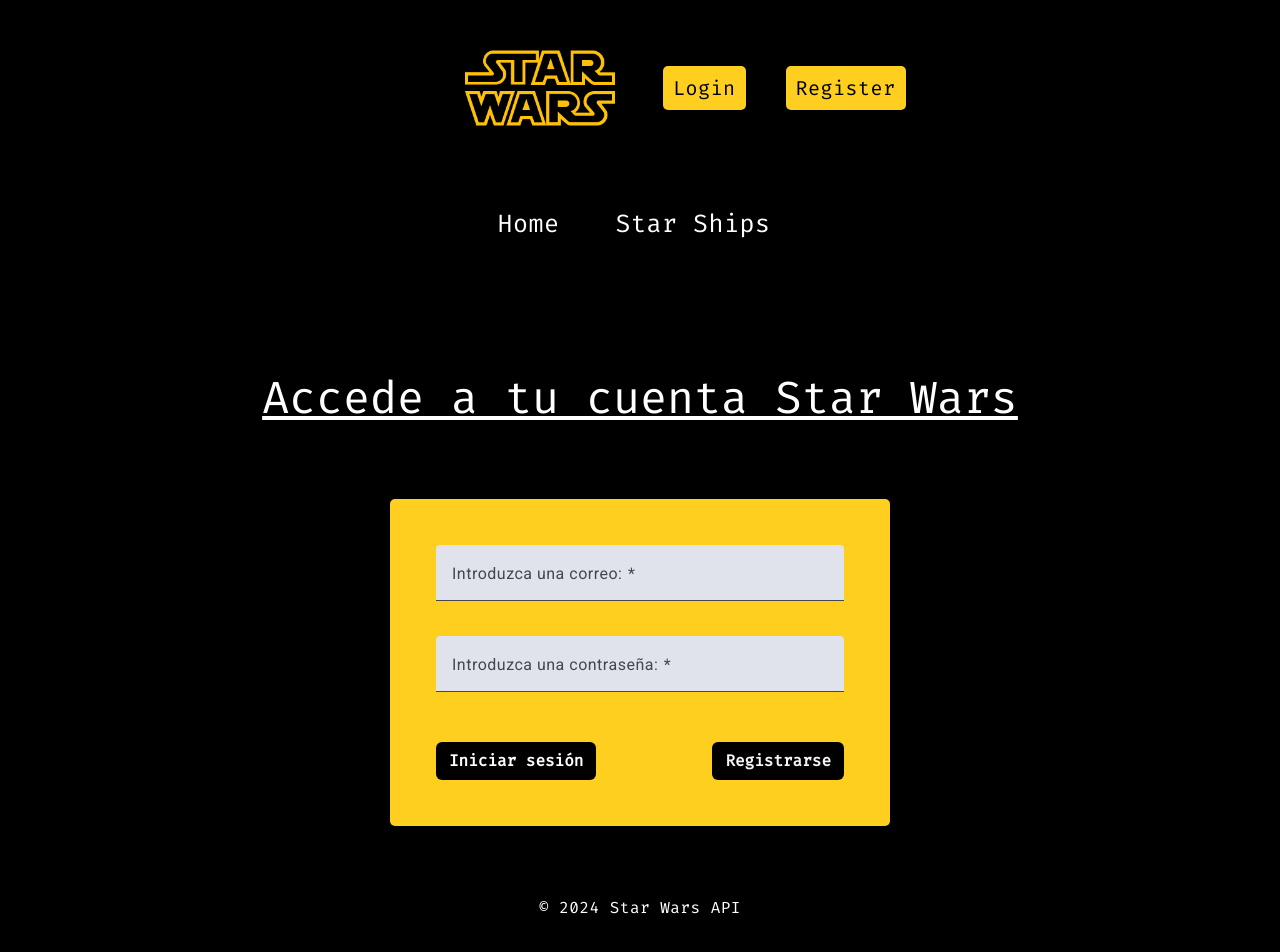
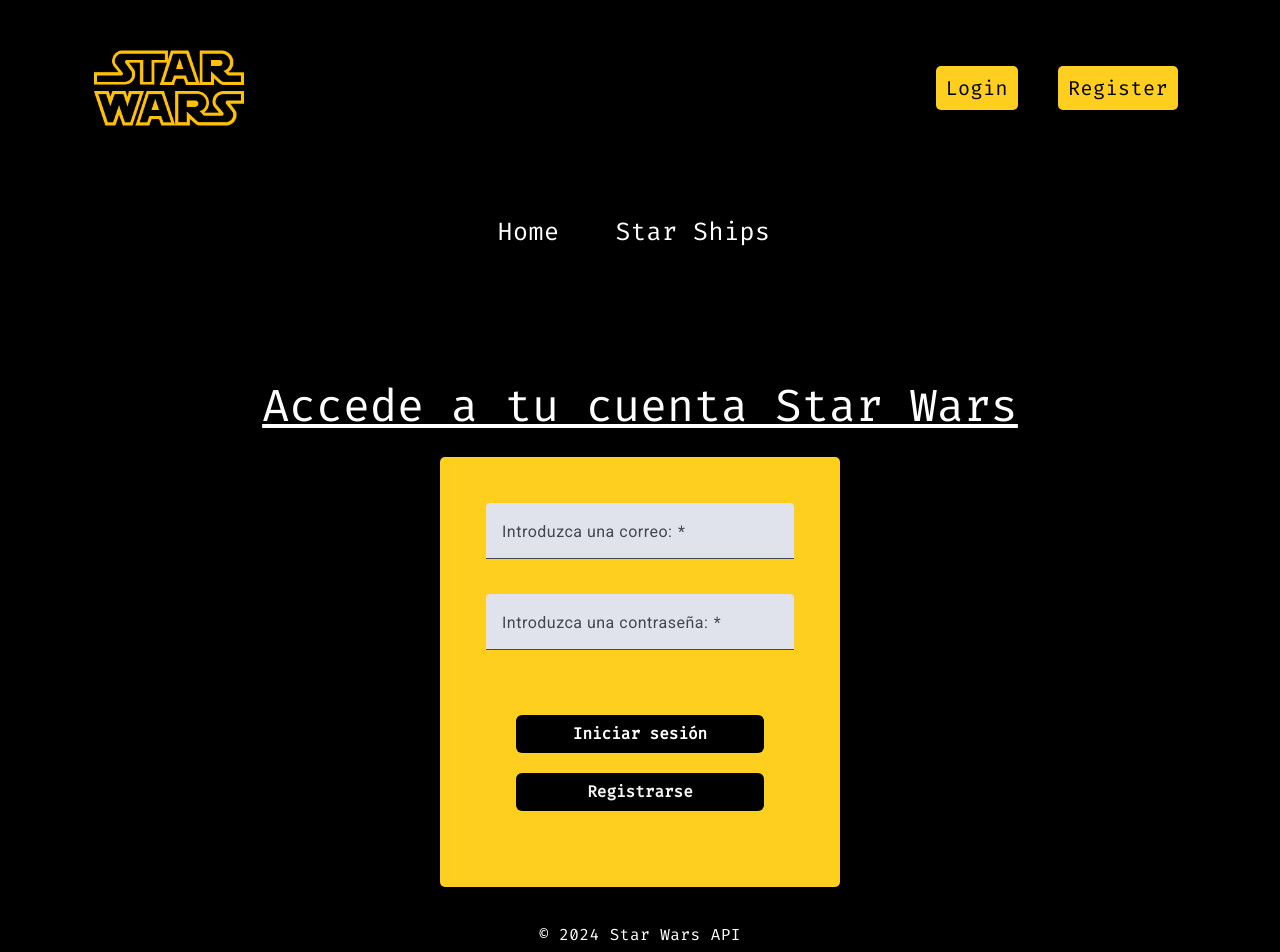
Before and after one commit to jhor94/sprint_7, an Angular app: page /login in a window 1280 px wide. Shown: the top 952 px of the page. Built offline with nearby package versions, Linux system fonts and the light colour scheme.

Commit message:
se realiza cambios en responsive de formularios y validaciones

```diff
--- a/db.json
+++ b/db.json
@@ -2,21 +2,9 @@
   "users": [
     {
       "email": "jhorman@gmail.com",
-      "password": "$2a$10$2ja7t4p0omf7H/gmmpQdeOtvJd/ZZ5ua8d2RVeO1KaMgQ.r.ESMuu",
+      "password": "$2a$10$cy4kogOx8bVQRAkqel9YPOaASJ6ev7WMmBZ8kKSBYZ4NyXQca8Zxe",
       "name": "jhorman",
       "id": 1
-    },
-    {
-      "email": "jhor@gmail.com",
-      "password": "$2a$10$8oYtXNfHRwSerPABKRGo2.BUFuG1yuHJcEg625zVZE1435BooTt2C",
-      "name": "jho",
-      "id": 2
-    },
-    {
-      "email": "joselito@lito.com",
-      "password": "$2a$10$ICrDYa4ULeOzqF/s0NSDreAmGVUXMA70Z6GNW55grfoKm1CPbX7Fe",
-      "name": "Jose",
-      "id": 3
     }
   ]
 }
--- a/src/app/app.component.html
+++ b/src/app/app.component.html
@@ -1,25 +1,28 @@
 <div class="container">
   <nav class="navbar navbar-expand-lg">
-    <div class="container-fluid d-flex justify-content-end">
+    <div class="container-fluid">
       <a class="navbar-brand" href="#">
         <img clas="img-fluid" src="/assets/logo.png" alt="">
       </a>
     </div>
-    <div class=" container-fluid navbar-nav" id="navbarNavAltMarkup">
+    <button class="navbar-toggler ms-auto" type="button" data-bs-toggle="collapse" data-bs-target="#navbarNavAltMarkup1" aria-controls="navbarNavAltMarkup1" aria-expanded="false" aria-label="Toggle navigation">
+      <span class="navbar-toggler-icon"></span>
+    </button>
+    <div class=" collapse navbar-collapse justify-content-end" id="navbarNavAltMarkup1">
       <div class="navbar-nav">
         @if(!isLoggedIn()){
         <a id="acceso" class="nav-link" [routerLink]="['login']">Login</a>
-        <a  id="acceso" class="nav-link" [routerLink]="['register']">Register</a>
+        <a id="acceso" class="nav-link" [routerLink]="['register']">Register</a>
         } @else {
-          <a id="acceso" class="nav-link" (click)="logOut()">Logout</a>
+        <a id="acceso" class="nav-link" (click)="logOut()">Logout</a>
         }
       </div>
     </div>
   </nav>
 
-  <nav class="navbar navbar-expand-lg">
+  <nav class="navbar navbar-expand-lg mt-2">
     <div class=" container-fluid navbar-nav d-flex justify-content-center" id="navbarNavAltMarkup">
-      <div class="navbar-nav">
+      <div class="navbar-nav text-center">
         <a class="nav-link" [routerLink]="['/']">Home</a>
         <a class="nav-link" [routerLink]="['starship']"> Star Ships</a>
       </div>
@@ -28,13 +31,9 @@
 
   <router-outlet />
 
-  <footer class="d-flex">
-    <div class="container">
-      <div class="row">
-        <div class="col-md-12 text-center">
-          <p>&copy; 2024 Star Wars API</p>
-        </div>
-      </div>
+  <footer class="d-flex mt-auto py-3">
+    <div class="container text-center">
+      <p>&copy; 2024 Star Wars API</p>
     </div>
   </footer>
 </div>
--- a/src/app/components/home/home.component.html
+++ b/src/app/components/home/home.component.html
@@ -11,7 +11,7 @@
             </div>
         </div>
     </div>
-    <div class="container align-items-center d-flex">
+    <div class="container align-items-center d-flex flex-column flex-md-row">
 
         <div class="row">
             <img clas="img-fluid" src="/assets/bebe-yoda2.svg" alt="">
--- a/src/app/components/home/home.component.scss
+++ b/src/app/components/home/home.component.scss
@@ -5,6 +5,7 @@
     text-align: center;
     align-items: center;
     width: 100%;
+    max-width: 1000px;
 
 
 }
@@ -16,6 +17,7 @@
     border-width: 2px;
     color: white;
     margin: 10px;
+    padding: 20px;
 }
 
 h3, h1, h2{
@@ -43,6 +45,7 @@
 
 button{
     width: 20%;
+    max-width: 200px;
     justify-content: center;
     align-items: center;
     background-color: rgb(255, 207, 32);;
@@ -53,6 +56,9 @@
     transition: background-color 0.3s, color 0.3s;
     font-size: 20px;
     font-family: 'Fira Code', monospace;
+    display: flex;
+    margin-top: 15px;
+
 }
 
 button:hover{
@@ -62,3 +68,30 @@
     font-size: 22px;
 
 }
+
+.img-fluid{
+    max-width: 100%;
+    height: auto;
+}
+
+@media (max-width: 768px) {
+    h1 {
+        font-size: 2rem;
+    }
+
+    h3 {
+        font-size: 1.1rem;
+        padding: 0 10px; /* Añade padding lateral para mejorar la legibilidad en móviles */
+    }
+}
+
+@media (max-width: 576px) {
+    h1 {
+        font-size: 1.75rem;
+    }
+
+    h3 {
+        font-size: 1rem;
+        line-height: 1.4;
+    }
+}
--- a/src/app/components/login/login.component.html
+++ b/src/app/components/login/login.component.html
@@ -8,13 +8,25 @@
             <form [formGroup]="formLogin" class="form-custom">
                 <mat-form-field class="input-custom">
                     <mat-label>Introduzca una correo: </mat-label>
-                    <input  matInput placeholder="Correo electrónico" formControlName="email">
+                    <input  matInput placeholder="" type="email" formControlName="email">
+                    @if(this.formLogin.controls['email'].errors?.['required'] && this.submitted && this.formLogin.controls['email'].touched){
+                      <span class="error-message" >El email es obligatorio o no es válido</span>
+                    }
+                    <br>
+                    @if(emailMessage && this.formLogin.controls['email'].touched && this.submitted){
+                      <span  class="error-message">
+                        El correo ingresado no existe
+                      </span>
+                    }
                   </mat-form-field>
                   <mat-form-field class="input-custom">
                     <mat-label>Introduzca una contraseña: </mat-label>
-                    <input  matInput placeholder="Password" formControlName="password" type="password" autocomplete="current-password">
+                    <input  matInput placeholder="" formControlName="password" type="password" autocomplete="current-password">
+                    @if(this.formLogin.controls['password'].errors?.['required'] && this.submitted && this.formLogin.controls['password'].touched){
+                      <span class="error-message" >La contraseña es obligatorio</span>
+                    }
                   </mat-form-field>
-                  <div class="flex">
+                  <div class=" button-group flex">
                     <button class="btn custom-primary-btn" (click)="LoginIn()">Iniciar sesión</button>
                     <button class="btn custom-warn-btn" (click)="register()">Registrarse</button>
                   </div>
--- a/src/app/components/login/login.component.scss
+++ b/src/app/components/login/login.component.scss
@@ -4,13 +4,14 @@
 .card-container{
     display: flex;
     justify-content: center;
-    align-items: center;
-    margin: 70px;
+    padding: 20px;
+    min-width: fit-content;
 }
 
 mat-card{
     padding: 30px;
-    max-width: 500px;
+    max-width: 400px;
+    margin: 0 auto;
     width: 100%;
     background-color:rgb(255, 207, 32);
     border-radius: 5px;
@@ -31,9 +32,21 @@
     flex-direction: column;
 }
 
+.form-field{
+    display: flex;
+    flex-direction: column;
+    margin-bottom: 15px;
+}
+
+.form-filed mat-form-field{
+    width: 100%;
+}
+
 .input-custom{
     width: 100%;
 }
+
+
 
 .flex {
     display: flex;
@@ -66,3 +79,16 @@
 .custom-warn-btn:hover{
     transform: scale(1.05);
 }
+
+.error-message {
+    color: red; /* Color para mensajes de error */
+    font-size: 13px;
+}
+
+.button-group{
+    flex-direction: column;
+    margin: 20px;
+}
+.button-group button{
+    margin: 10px;
+}
--- a/src/app/components/register/register.component.html
+++ b/src/app/components/register/register.component.html
@@ -7,25 +7,32 @@
       <form [formGroup]="formRegister" class="form-custom">
         <mat-form-field class="input-custom">
           <mat-label>Introduzca su nombre: </mat-label>
-          <input matInput placeholder="nombre" formControlName="name">
+          <input matInput placeholder="" formControlName="name">
+          @if(this.formRegister.controls['name'].errors?.['required'] && this.submitted && this.formRegister.controls['name'].touched){
+            <span class="error-message" >El nombre es obligatorio</span>
+          }
+          <br>
         </mat-form-field>
         <mat-form-field class="input-custom">
           <mat-label>Introduzca una correo: </mat-label>
-          <input matInput placeholder="Correo electrónico" formControlName="email">
+          <input matInput placeholder=""  type="email" formControlName="email">
           @if(this.formRegister.controls['email'].errors?.['required'] && this.submitted && this.formRegister.controls['email'].touched){
-            <span class="error-message" >Email es requerido</span>
+            <span class="error-message" >El correo es obligatorio</span>
           }
           <br>
-          @if(errorMessage && errorMessage.includes("El correo ya esta en uso") && this.formRegister.controls['email'].touched && this.submitted){
-            <span class="error-message" >{{ errorMessage }}</span>
+          @if(errorMessage && this.formRegister.controls['email'].touched && this.submitted){
+            <span class="error-message" >El correo ya existe o no es válido</span>
             }
         </mat-form-field>
 
         <mat-form-field class="input-custom">
           <mat-label>Introduzca una contraseña: </mat-label>
-          <input matInput placeholder="Password" formControlName="password" type="password" autocomplete="current-password">
+          <input matInput placeholder="" formControlName="password" type="password" autocomplete="current-password">
+          @if(this.formRegister.controls['password'].errors?.['required'] && this.submitted && this.formRegister.controls['password'].touched){
+            <span class="error-message" >El nombre es obligatorio</span>
+          }
         </mat-form-field>
-        <div class="flex">
+        <div class="button-group flex">
           <button  type="button" class="btn custom-warn-btn" (click)="registerIn()">Registrarse</button>
         </div>
       </form>
--- a/src/app/components/register/register.component.scss
+++ b/src/app/components/register/register.component.scss
@@ -5,8 +5,8 @@
     display: flex;
     justify-content: center;
     align-items: center;
-    margin: 100px;
-    ;
+    padding: 20px;
+    min-width: fit-content;
 }
 
 
@@ -24,27 +24,41 @@
     width: 100%;
     background-color:rgb(255, 207, 32);
     border-radius: 5px;
+
 }
 
 
 
 .form-custom{
     display: flex;
-    gap: 15px;
     flex-direction: column;
+}
+
+.form-field{
+    display: flex;
+    flex-direction: column;
+    margin-bottom: 15px;
+}
+mat-form-field{
+    width: 100%;
+    display: flex;
+    flex-shrink: 1;
+
 }
 
 .input-custom{
     width: 100%;
+    flex-shrink: 1;
+    display: flex;
 }
 
 
 
-.flex {
-    display: flex;
-    justify-content: space-between; /* Separar los botones horizontalmente */
-    margin-top: 15px; /* Espacio entre los inputs y los botones */
-  }
+@media (max-width: 600px) {
+    mat-label {
+      font-size: 1.2rem;  /* Cambia el tamaño para pantallas más pequeñas */
+    }
+}
 
 
 .custom-warn-btn{
@@ -68,7 +82,15 @@
     font-size: 13px;
 }
 
-.success-message {
-    color: green; /* Color para mensajes de éxito */
-    margin-top: 10px;
+.btn-group{
+    flex-direction: column;
+    margin: 20px;
+    width: 100%;
+    flex-shrink: 1;
 }
+
+.btn-group button{
+    margin:10px;
+    justify-content: center;
+    align-items: center;
+}
--- a/src/app/components/register/register.component.ts
+++ b/src/app/components/register/register.component.ts
@@ -40,7 +40,7 @@
 
   public formRegister: FormGroup = this.formBuild.group({
     name: ["", Validators.required],
-    email: ["", Validators.required],
+    email: ["", Validators.required, Validators.email],
     password: ["", Validators.required],
   })
 
```
Also changed, not shown: src/app/app.component.scss (+11 -0 lines), src/app/components/login/login.component.ts (+23 -8 lines). Lines whose indentation alone changed are shown as unchanged.
